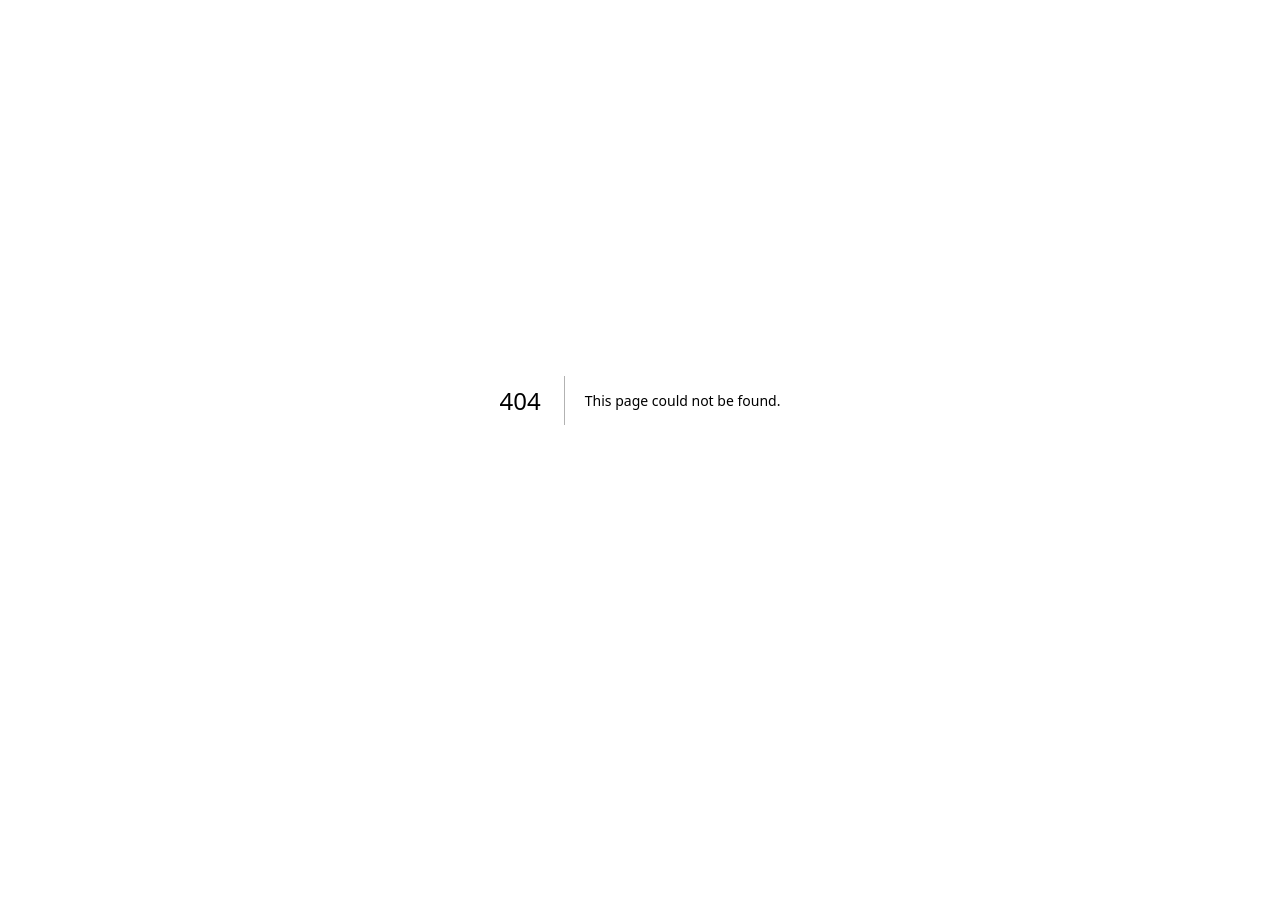
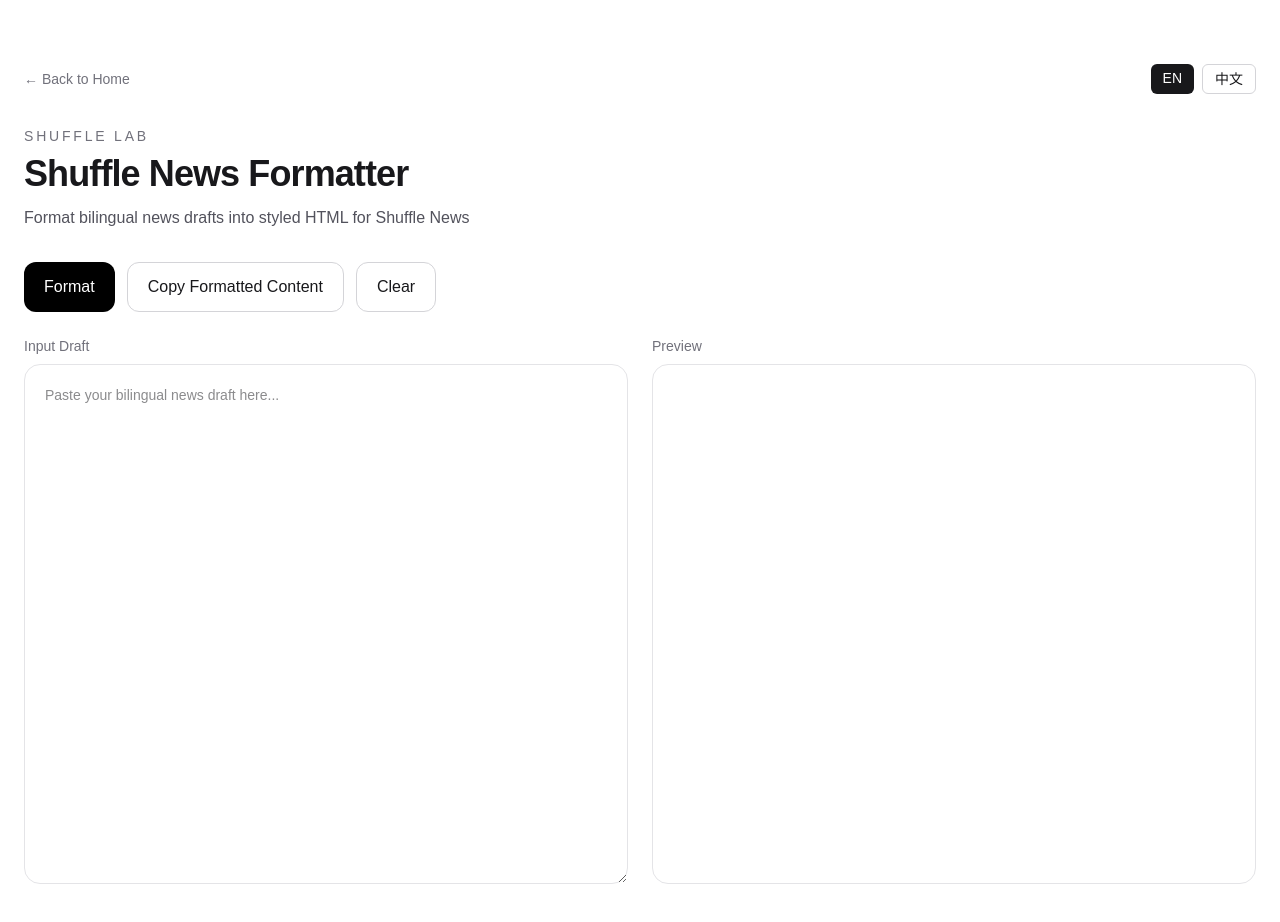
Before and after one commit to hoglly/shuffle-lab, a Next.js app: page /en/shuffle-news-formatter in a window 1280 px wide. Before the commit this address had no page. Shown: the top 922 px of the page. Before the commit the page ends 800 px from the top, so only its background shows below. Built offline with nearby package versions, Linux system fonts and the light colour scheme.

Commit message:
feat: add Shuffle News Formatter with rich text copy support

```diff
--- a/app/[lang]/page.tsx
+++ b/app/[lang]/page.tsx
@@ -228,6 +228,18 @@
               <p className="mt-2 text-zinc-600">{dict.home.excuseGeneratorDesc}</p >
             </Link>
 
+			<Link
+			  href={`/${lang}/shuffle-news-formatter`}
+			  className="rounded-2xl border border-zinc-200 p-6 transition hover:border-zinc-400 hover:shadow-sm"
+			>
+			  <h3 className="text-xl font-semibold">
+				{dict.home.shuffleNewsFormatter}
+			  </h3>
+			  <p className="mt-2 text-zinc-600">
+				{dict.home.shuffleNewsFormatterDesc}
+			  </p >
+			</Link>
+
           </div>
         </section>
 
--- /dev/null
+++ b/app/[lang]/shuffle-news-formatter/page.tsx
@@ -0,0 +1,234 @@
+"use client";
+
+import Link from "next/link";
+import { use, useState } from "react";
+import { getDictionary } from "@/lib/i18n";
+
+function isChinese(text: string) {
+  return /[\u4e00-\u9fff]/.test(text);
+}
+
+function isTitleLike(text: string) {
+  const clean = text.trim();
+
+  if (!clean) return false;
+
+  if (clean.length <= 90 && !/[。！？.!?]$/.test(clean)) {
+    return true;
+  }
+
+  return false;
+}
+
+function escapeHtml(text: string) {
+  return text
+    .replace(/&/g, "&amp;")
+    .replace(/</g, "&lt;")
+    .replace(/>/g, "&gt;");
+}
+
+function normalizeLines(input: string) {
+  return input
+    .replace(/\r\n/g, "\n")
+    .split("\n")
+    .map((line) => line.trim())
+    .filter(Boolean);
+}
+
+function buildHtml(input: string) {
+  const lines = normalizeLines(input);
+  const blocks: string[] = [];
+
+  for (let i = 0; i < lines.length; i++) {
+    const line = lines[i];
+    const escaped = escapeHtml(line);
+    const chinese = isChinese(line);
+    const title = isTitleLike(line);
+
+    if (line.startsWith("###")) {
+      const text = escapeHtml(line.replace(/^###\s*/, ""));
+      blocks.push(`
+<p style="font-size:14px;font-weight:700;color:#2563eb;line-height:1.9;margin:24px 0 0;">
+${text}
+</p >`);
+      continue;
+    }
+
+    if (title && !chinese) {
+      blocks.push(`
+<p style="font-size:17px;font-weight:700;font-style:italic;line-height:1.6;margin:28px 0 0;color:#111827;">
+${escaped}
+</p >`);
+      continue;
+    }
+
+    if (title && chinese) {
+      blocks.push(`
+<p style="font-size:17px;font-weight:700;line-height:1.6;margin:0 0 20px;color:#111827;">
+${escaped}
+</p >`);
+      continue;
+    }
+
+    if (!chinese) {
+      blocks.push(`
+<p style="font-size:16px;line-height:2;color:#8a8a8a;margin:0 0 22px;">
+${escaped}
+</p >`);
+      continue;
+    }
+
+    blocks.push(`
+<p style="font-size:16px;line-height:2;color:#111827;margin:0 0 28px;">
+${escaped}
+</p >
+<hr style="border:none;border-top:1px solid #e5e7eb;margin:28px 0;" />`);
+  }
+
+  return blocks.join("\n").trim();
+}
+
+export default function ShuffleNewsFormatterPage({
+  params,
+}: {
+  params: Promise<{ lang: string }>;
+}) {
+  const { lang } = use(params);
+  const dict = getDictionary(lang);
+
+  const [input, setInput] = useState("");
+  const [html, setHtml] = useState("");
+  const [message, setMessage] = useState("");
+
+  function handleGenerate() {
+    setHtml(buildHtml(input));
+    setMessage("");
+  }
+
+  function handleClear() {
+    setInput("");
+    setHtml("");
+    setMessage("");
+  }
+
+  async function handleCopy() {
+	  if (!html) return;
+
+	  const plainText = html
+		.replace(/<hr[^>]*>/g, "\n\n---\n\n")
+		.replace(/<[^>]+>/g, "")
+		.replace(/\n{3,}/g, "\n\n")
+		.trim();
+
+	  try {
+		await navigator.clipboard.write([
+		  new ClipboardItem({
+			"text/html": new Blob([html], { type: "text/html" }),
+			"text/plain": new Blob([plainText], { type: "text/plain" }),
+		  }),
+		]);
+
+		setMessage(dict.shuffleNewsFormatterTool.copied);
+	  } catch {
+		await navigator.clipboard.writeText(plainText);
+		setMessage(dict.shuffleNewsFormatterTool.copied);
+	  }
+  }
+
+  return (
+    <main className="min-h-screen bg-white text-zinc-900">
+      <div className="mx-auto max-w-7xl px-6 py-16">
+        <div className="mb-8 flex items-center justify-between">
+          <Link href={`/${lang}`} className="text-sm text-zinc-500">
+            ← {dict.common.backToHome}
+          </Link>
+
+          <div className="flex gap-2 text-sm">
+            <Link
+              href="/en/shuffle-news-formatter"
+              className={`rounded-md px-3 py-1 ${
+                lang === "en" ? "bg-zinc-900 text-white" : "border border-zinc-300"
+              }`}
+            >
+              EN
+            </Link>
+            <Link
+              href="/zh/shuffle-news-formatter"
+              className={`rounded-md px-3 py-1 ${
+                lang === "zh" ? "bg-zinc-900 text-white" : "border border-zinc-300"
+              }`}
+            >
+              中文
+            </Link>
+          </div>
+        </div>
+
+        <header className="mb-8">
+          <p className="mb-2 text-sm uppercase tracking-[0.2em] text-zinc-500">
+            Shuffle Lab
+          </p >
+          <h1 className="text-4xl font-bold tracking-tight">
+            {dict.shuffleNewsFormatterTool.title}
+          </h1>
+          <p className="mt-3 text-zinc-600">
+            {dict.shuffleNewsFormatterTool.subtitle}
+          </p >
+        </header>
+
+        <div className="mb-6 flex flex-wrap gap-3">
+          <button
+            onClick={handleGenerate}
+            className="rounded-xl bg-black px-5 py-3 text-white hover:bg-zinc-800"
+          >
+            {dict.shuffleNewsFormatterTool.generate}
+          </button>
+
+          <button
+            onClick={handleCopy}
+            className="rounded-xl border border-zinc-300 px-5 py-3 hover:bg-zinc-50"
+          >
+            {dict.shuffleNewsFormatterTool.copy}
+          </button>
+
+          <button
+            onClick={handleClear}
+            className="rounded-xl border border-zinc-300 px-5 py-3 hover:bg-zinc-50"
+          >
+            {dict.shuffleNewsFormatterTool.clear}
+          </button>
+        </div>
+
+        <div className="grid gap-6 lg:grid-cols-2">
+          <section>
+            <label className="mb-2 block text-sm text-zinc-500">
+              {dict.shuffleNewsFormatterTool.input}
+            </label>
+            <textarea
+              value={input}
+              onChange={(e) => setInput(e.target.value)}
+              placeholder={dict.shuffleNewsFormatterTool.placeholder}
+              className="min-h-[520px] w-full rounded-2xl border border-zinc-200 p-5 font-mono text-sm outline-none focus:border-zinc-400"
+            />
+          </section>
+
+          <section>
+            <label className="mb-2 block text-sm text-zinc-500">
+              {dict.shuffleNewsFormatterTool.preview}
+            </label>
+            <div
+              className="min-h-[520px] rounded-2xl border border-zinc-200 p-6"
+              dangerouslySetInnerHTML={{ __html: html }}
+            />
+          </section>
+        </div>
+
+
+        {message && (
+          <div className="mt-6 rounded-2xl border border-zinc-200 p-4 text-sm text-zinc-600">
+            {message}
+          </div>
+        )}
+      </div>
+    </main>
+  );
+}
--- a/app/sitemap.ts
+++ b/app/sitemap.ts
@@ -29,6 +29,7 @@
 	"/modbus-response",
 	"/json-to-csv",
 	"/csv-to-json",
+	"/shuffle-news-formatter",
   ];
 
   const langs = ["en", "zh"];
--- a/data/locales/en.ts
+++ b/data/locales/en.ts
@@ -71,6 +71,9 @@
 
 	csvToJsonTool: "CSV to JSON Converter",
 	csvToJsonToolDesc: "Convert CSV data into JSON instantly",
+
+	shuffleNewsFormatter: "Shuffle News Formatter",
+	shuffleNewsFormatterDesc: "Format bilingual news drafts into styled HTML",
 
     comingSoon: "More tools coming soon",
   },
@@ -472,4 +475,17 @@
 	  invalid: "Invalid CSV input"
   },
 
+  shuffleNewsFormatterTool: {
+	  title: "Shuffle News Formatter",
+	  subtitle: "Format bilingual news drafts into styled HTML for Shuffle News",
+	  input: "Input Draft",
+	  output: "HTML Output",
+	  preview: "Preview",
+	  generate: "Format",
+	  copy: "Copy Formatted Content",
+	  clear: "Clear",
+	  copied: "Copied to clipboard",
+	  placeholder: "Paste your bilingual news draft here..."
+  },
+
 } as const;
--- a/data/locales/zh.ts
+++ b/data/locales/zh.ts
@@ -71,6 +71,9 @@
 
 	csvToJsonTool: "CSV 转 JSON 工具",
 	csvToJsonToolDesc: "即时将 CSV 数据转换为 JSON",
+
+	shuffleNewsFormatter: "Shuffle News 排版工具",
+	shuffleNewsFormatterDesc: "将双语新闻稿整理成带样式的 HTML",
 
     comingSoon: "更多工具即将上线",
   },
@@ -449,4 +452,17 @@
 	  invalid: "CSV 输入无效"
   },
 
+  shuffleNewsFormatterTool: {
+	  title: "Shuffle News 排版工具",
+	  subtitle: "将双语新闻稿整理成适合 Shuffle News 的 HTML 排版",
+	  input: "输入稿件",
+	  output: "HTML 输出",
+	  preview: "预览",
+	  generate: "排版",
+	  copy: "复制排版内容",
+	  clear: "清空",
+	  copied: "已复制到剪贴板",
+	  placeholder: "在这里粘贴双语新闻稿……"
+  },
+
 } as const;
```
